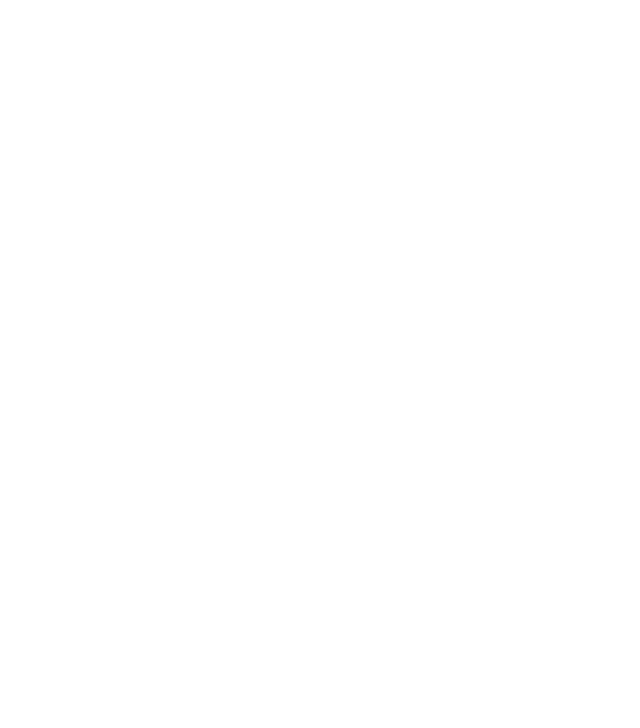
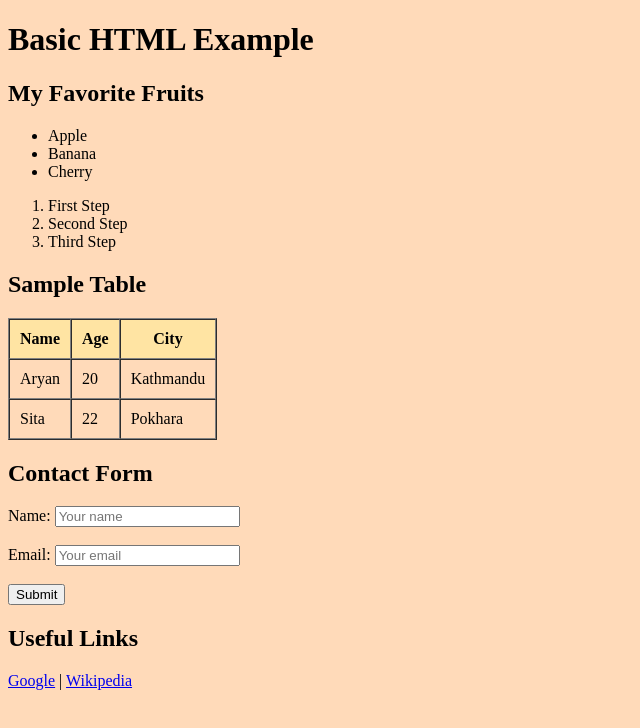
Before and after one commit to AI-Learning-Chatbot/AI-Customized-Learning-Recommendation-Chatbot, a plain HTML site: page HTML/aaryan.html in a window 1280 px wide. Shown: the whole page, without its empty margins (0-640 px from the left). Drawn offline with Linux system fonts and the light colour scheme.

Commit message:
added SRS file

```diff
--- a/HTML/aaryan.html
+++ b/HTML/aaryan.html
@@ -2,10 +2,60 @@
 <html lang="en">
 <head>
     <meta charset="UTF-8">
-    <meta name="viewport" content="width=device-width, initial-scale=1.0">
-    <title>Document</title>
+    <title>Basic HTML Example</title>
 </head>
-<body>
+<body bgcolor="#FFDAB9">
+
+    <h1>Basic HTML Example</h1>
+
+    <!-- List -->
+    <h2>My Favorite Fruits</h2>
+    <ul>
+        <li>Apple</li>
+        <li>Banana</li>
+        <li>Cherry</li>
+    </ul>
+
+    <ol>
+        <li>First Step</li>
+        <li>Second Step</li>
+        <li>Third Step</li>
+    </ol>
+
+    <!-- Table -->
+    <h2>Sample Table</h2>
+    <table border="1" cellpadding="10" cellspacing="0">
+        <tr bgcolor="#FFE4A3">
+            <th>Name</th>
+            <th>Age</th>
+            <th>City</th>
+        </tr>
+        <tr>
+            <td>Aryan</td>
+            <td>20</td>
+            <td>Kathmandu</td>
+        </tr>
+        <tr>
+            <td>Sita</td>
+            <td>22</td>
+            <td>Pokhara</td>
+        </tr>
+    </table>
+
+    <!-- Form -->
+    <h2>Contact Form</h2>
+    <form>
+        Name: <input type="text" name="name" placeholder="Your name" required><br><br>
+        Email: <input type="email" name="email" placeholder="Your email" required><br><br>
+        <input type="submit" value="Submit">
+    </form>
+
+    <!-- Links -->
+    <h2>Useful Links</h2>
+    <p>
+        <a href="https://www.google.com" target="_blank">Google</a> |
+        <a href="https://www.wikipedia.org" target="_blank">Wikipedia</a>
+    </p>
 
 </body>
 </html>
```
Also changed, not shown: 2 other files.
